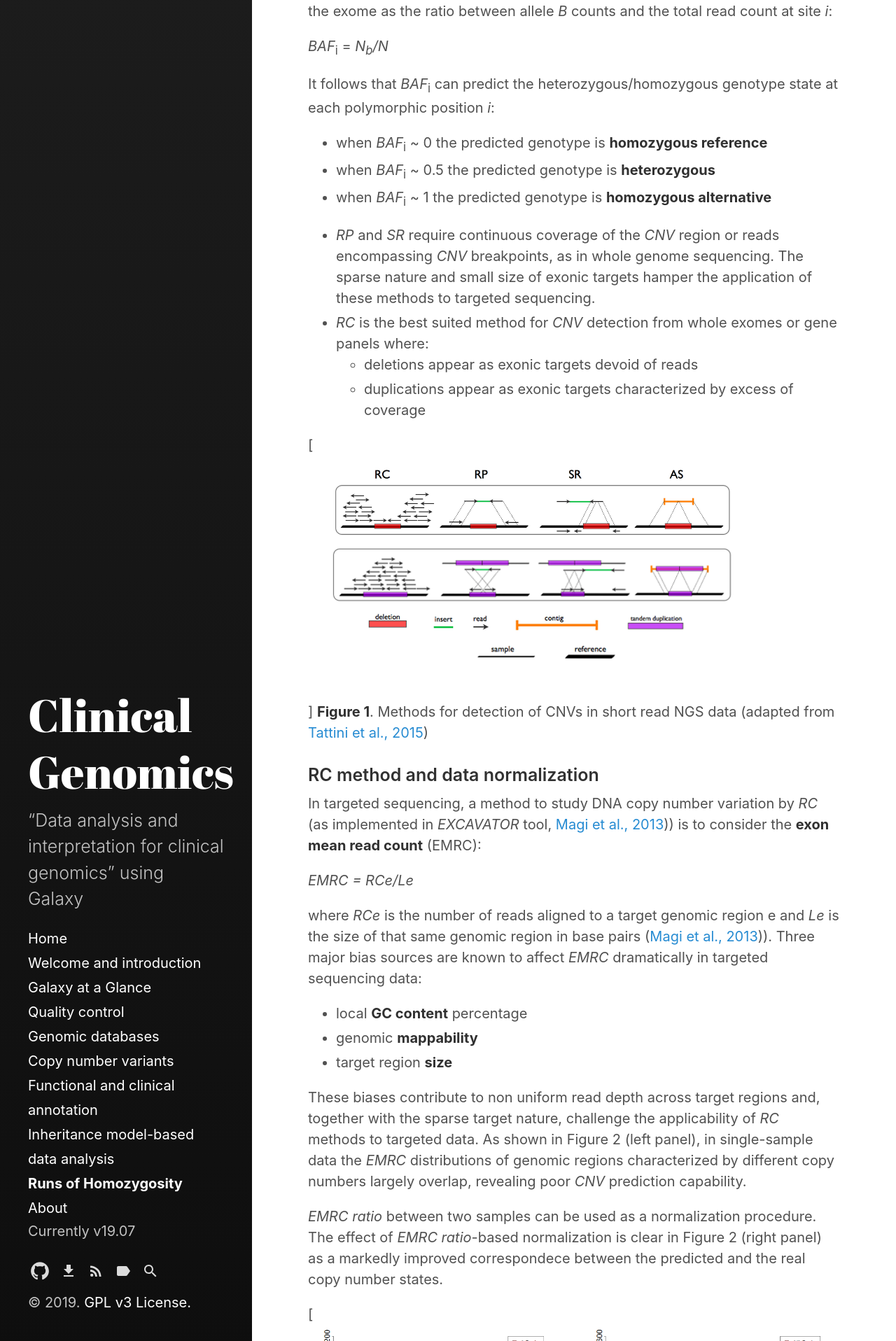
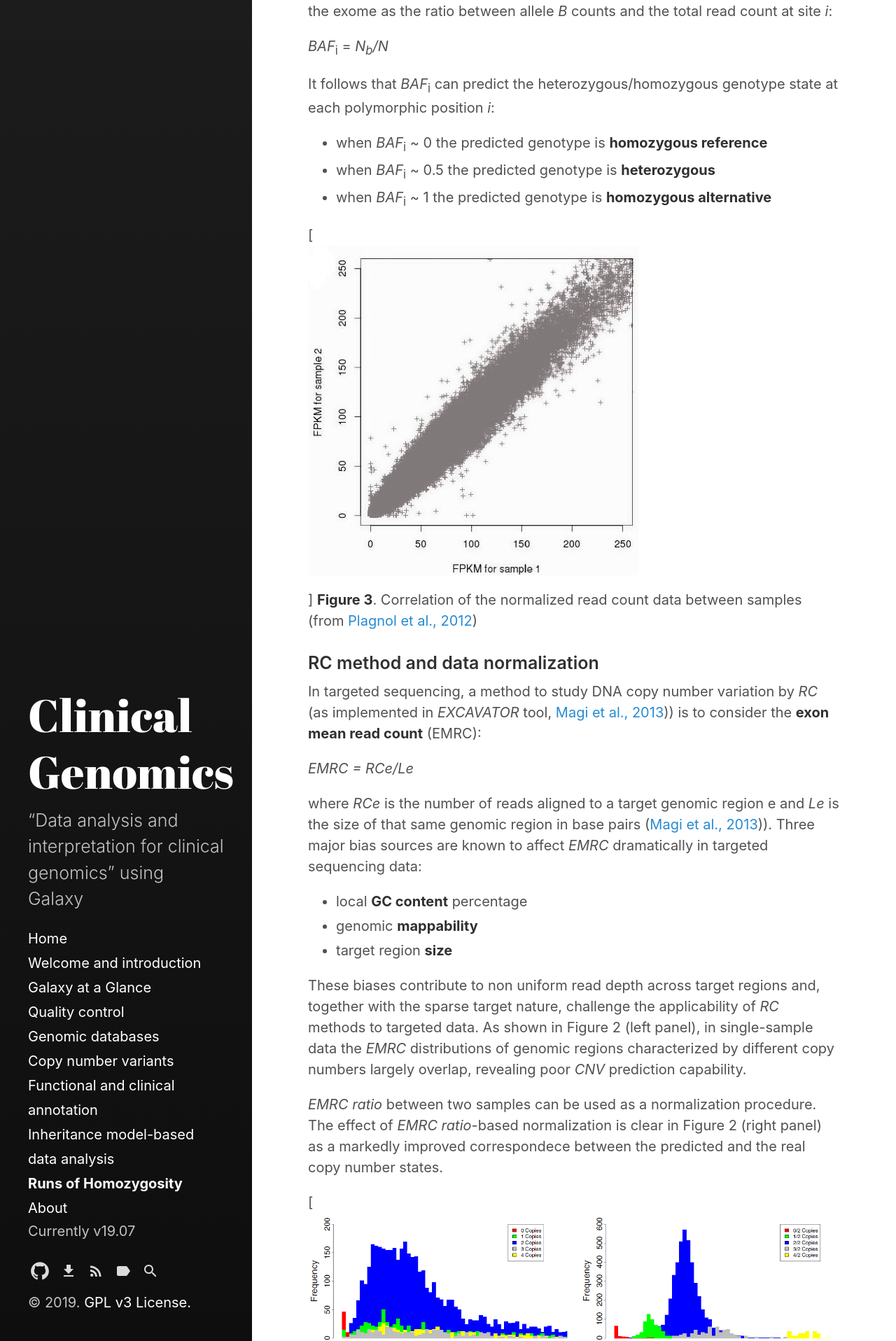
Before and after one commit to sigu-training/clinical_genomics, a Jekyll site: the page built from lectures/08.roh.md, in a window 1280 px wide. Shown: the part 3084-5000 px from the top of the page at 70% size. Built offline with Jekyll 4.4.1, drawn with Linux system fonts in a browser that asks for light colours.

Commit message:
Update 08.roh.md

```diff
--- a/lectures/08.roh.md
+++ b/lectures/08.roh.md
@@ -50,15 +50,9 @@ It follows that *BAF*<sub>i</sub> can predict the heterozygous/homozygous genoty
 - when *BAF*<sub>i</sub> \~ 0.5 the predicted genotype is **heterozygous**
 - when *BAF*<sub>i</sub> \~ 1 the predicted genotype is **homozygous alternative**
 
+[![Data Normalization_2]({{site.url}}{{site.baseurl}}/images/normalization_FPKM.png)]
+**Figure 3**. Correlation of the normalized read count data between samples (from [Plagnol et al., 2012](https://doi.org/10.1093/bioinformatics/bts526))
 
-- *RP* and *SR* require continuous coverage of the *CNV* region or reads encompassing *CNV* breakpoints, as in whole genome sequencing. The sparse nature and small size of exonic targets hamper the application of these methods to targeted sequencing.
-- *RC* is the best suited method for *CNV* detection from whole exomes or gene panels where:
-  - deletions appear as exonic targets devoid of reads
-  - duplications appear as exonic targets characterized by excess of coverage
-
-
-[![CNV detection methods]({{site.url}}{{site.baseurl}}/images/methods_identification_cnv.png)]
-**Figure 1**. Methods for detection of CNVs in short read NGS data (adapted from [Tattini et al., 2015](https://doi.org/10.3389/fbioe.2015.00092))
 
 
 ### RC method and data normalization
```
